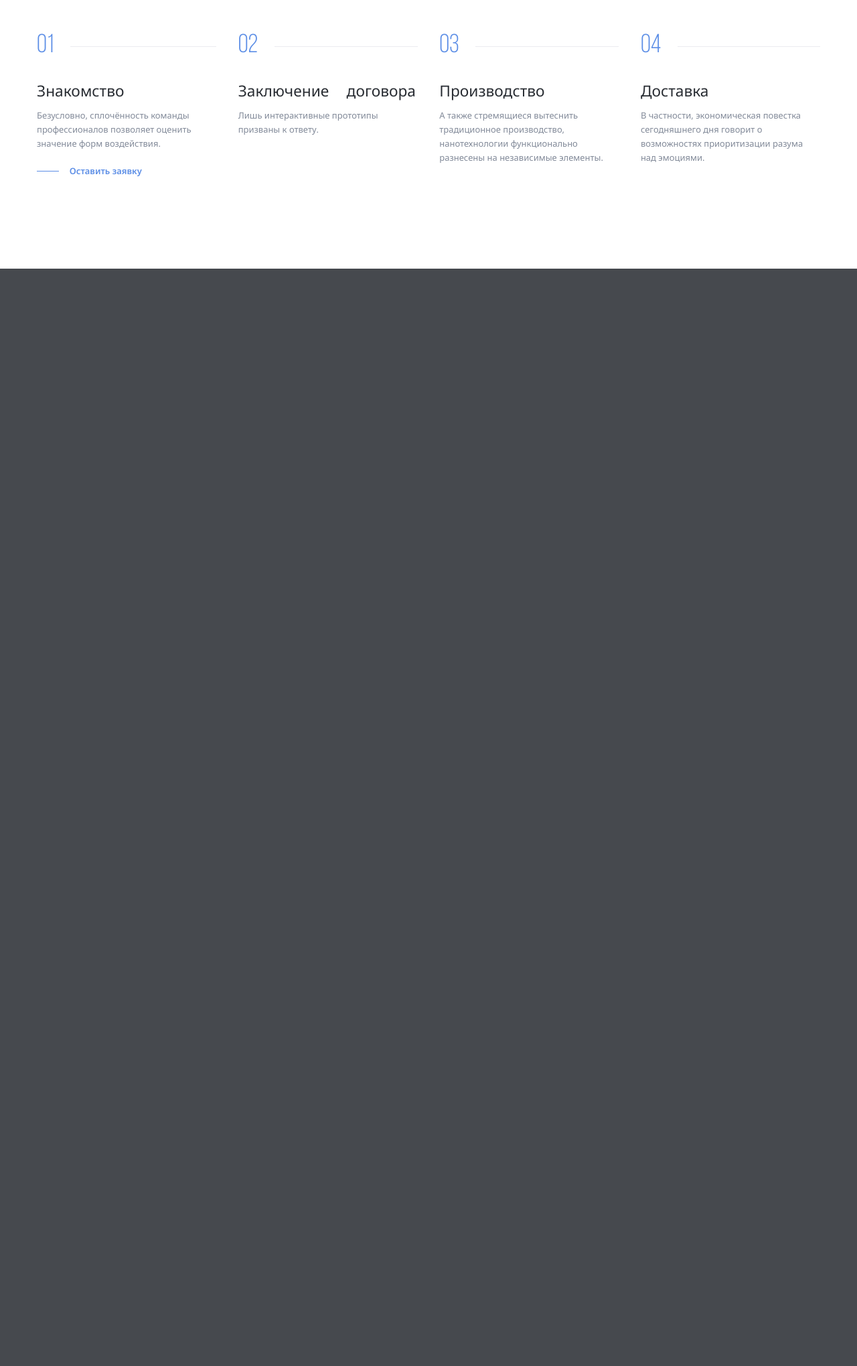
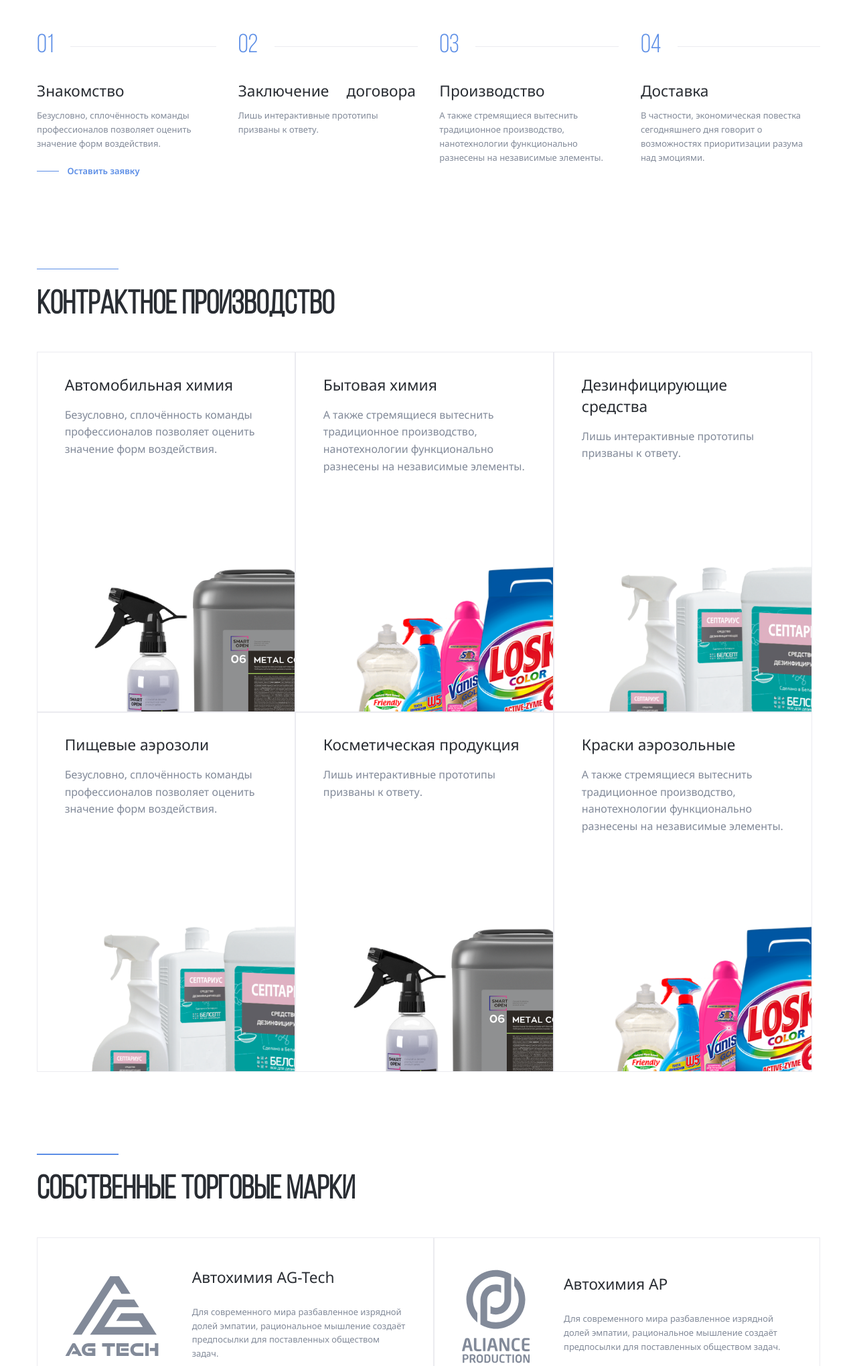
Before and after one commit to Dima163163/Aliance-Production, a PHP site: page / in a window 1280 px wide. Shown: the part 1021-3060 px from the top of the page at 67% size. Before the commit the page ends 1422 px from the top, so only its background shows below. Run offline with PHP 8.4, Linux system fonts and the light colour scheme.

Commit message:
add: section makrs

```diff
--- a/css/style.css
+++ b/css/style.css
@@ -299,7 +329,12 @@ body {
   height: 0.0625rem;
   background: #5c8ee6;
   width: 2.5rem;
-  margin-right: 1.25rem;
+  margin-right: 1rem;
+  transition: width 0.2s;
+}
+
+.steps-link:hover:before {
+  width: 3.75rem;
 }
 
 .steps-buttons {
@@ -318,6 +353,106 @@ body {
   width: 3.75rem;
   cursor: pointer;
   background-color: #3a71d1;
+}
+
+.cards {
+  display: flex;
+  flex-wrap: wrap;
+}
+
+.card {
+  flex-basis: 33%;
+  border: 1px solid #ebebf0;
+  position: relative;
+  text-decoration: none;
+  transition: border 0.2s;
+}
+
+.card:hover .card-title {
+  color: #5c8ee6;
+}
+
+.card:hover {
+  border-color: #5c8ee6;
+}
+
+.card-content {
+  padding: 2.5rem 3.125rem;
+}
+
+.card-title {
+  font-weight: 400;
+  font-size: 1.75rem;
+  line-height: 140%;
+  color: #292d33;
+  margin-top: 0;
+  margin-bottom: 0.625rem;
+  transition: color 0.2s;
+}
+
+.card-text {
+  font-weight: 400;
+  font-size: 16px;
+  line-height: 160%;
+  color: #828a99;
+  margin-bottom: 24.625rem;
+}
+
+.card-image {
+  width: 90%;
+  position: absolute;
+  bottom: 0;
+  right: 0;
+  z-index: 0;
+}
+
+.treade-marks-wrapper {
+  display: flex;
+}
+
+.treade-mark-item {
+  display: flex;
+  align-items: center;
+  gap: 50px;
+  text-decoration: none;
+  border: 1px solid #ebebf0;
+  padding: 3.125rem;
+  transition: fill 0.2s;
+}
+
+.treade-mark-item:hover {
+  border-color: #5c8ee6;
+}
+
+.treade-mark-item:hover .treade-mark-title {
+  color: #5c8ee6;
+}
+
+.treade-mark-item:hover .treade-mark-text {
+  color: #5c8ee6;
+}
+
+.treade-mark-item:hover .treade-mark-icon {
+  fill: #5c8ee6;
+}
+
+.treade-mark-icon {
+  fill: #828a99;
+}
+
+.treade-mark-title {
+  margin-top: 0;
+  font-weight: 400;
+  font-size: 1.75rem;
+  line-height: 160%;
+  color: #292d33;
+}
+
+.treade-mark-text {
+  font-weight: 400;
+  font-size: 1rem;
+  line-height: 160%;
+  color: #828a99;
 }
 
 @media (max-width: 1700px) {
--- a/index.html
+++ b/index.html
@@ -273,6 +273,120 @@
       </div>
       <!-- /.container -->
     </section>
+    <section class="section production">
+      <div class="container">
+        <div class="seporator"></div>
+        <h2 class="section-title">Контрактное производство</h2>
+        <div class="cards">
+          <a href="#" class="card">
+            <div class="card-content">
+              <h3 class="card-title">Автомобильная химия</h3>
+              <p class="card-text">
+                Безусловно, сплочённость команды профессионалов позволяет
+                оценить значение форм воздействия.
+              </p>
+            </div>
+            <img src="img/avto-him.png" alt="auto-him" class="card-image" />
+          </a>
+          <a href="#" class="card">
+            <div class="card-content">
+              <h3 class="card-title">Бытовая химия</h3>
+              <p class="card-text">
+                А также стремящиеся вытеснить традиционное производство,
+                нанотехнологии функционально разнесены на независимые элементы.
+              </p>
+            </div>
+            <img src="img/bit-him.png" alt="bit-him" class="card-image" />
+          </a>
+          <a href="#" class="card">
+            <div class="card-content">
+              <h3 class="card-title">Дезинфицирующие средства</h3>
+              <p class="card-text">
+                Лишь интерактивные прототипы призваны к ответу.
+              </p>
+            </div>
+            <img src="img/dezinfect.png" alt="dezinfect" class="card-image" />
+          </a>
+          <a href="#" class="card">
+            <div class="card-content">
+              <h3 class="card-title">Пищевые аэрозоли</h3>
+              <p class="card-text">
+                Безусловно, сплочённость команды профессионалов позволяет
+                оценить значение форм воздействия.
+              </p>
+            </div>
+            <img
+              src="img/dezinfect-1.png"
+              alt="dezinfect-1"
+              class="card-image"
+            />
+          </a>
+          <a href="#" class="card">
+            <div class="card-content">
+              <h3 class="card-title">Косметическая продукция</h3>
+              <p class="card-text">
+                Лишь интерактивные прототипы призваны к ответу.
+              </p>
+            </div>
+            <img
+              src="img/cosmetic-him.png"
+              alt="cosmetic-him"
+              class="card-image"
+            />
+          </a>
+          <a href="#" class="card">
+            <div class="card-content">
+              <h3 class="card-title">Краски аэрозольные</h3>
+              <p class="card-text">
+                А также стремящиеся вытеснить традиционное производство,
+                нанотехнологии функционально разнесены на независимые элементы.
+              </p>
+            </div>
+            <img src="img/bit-him-1.png" alt="bit-him-1" class="card-image" />
+          </a>
+        </div>
+        <!-- /.cards -->
+      </div>
+    </section>
+    <section class="section treade-marks">
+      <div class="container">
+        <div class="seporator"></div>
+        <h2 class="section-title">собственные торговые марки</h2>
+        <div class="treade-marks-wrapper">
+          <a href="#" class="treade-mark-item">
+            <div class="treade-mark-icon">
+              <svg width="140" height="120">
+                <use href="img/sprite.svg#ag-tech"></use>
+              </svg>
+            </div>
+            <div class="treade-mark-content">
+              <h3 class="treade-mark-title">Автохимия AG-Tech</h3>
+              <p class="treade-mark-text">
+                Для современного мира разбавленное изрядной долей эмпатии,
+                рациональное мышление создаёт предпосылки для поставленных
+                обществом задач.
+              </p>
+            </div>
+          </a>
+          <a href="#" class="treade-mark-item">
+            <div class="treade-mark-icon">
+              <svg width="102" height="140">
+                <use href="img/sprite.svg#aliance-production"></use>
+              </svg>
+            </div>
+            <div class="treade-mark-content">
+              <h3 class="treade-mark-title">Автохимия AP</h3>
+              <p class="treade-mark-text">
+                Для современного мира разбавленное изрядной долей эмпатии,
+                рациональное мышление создаёт предпосылки для поставленных
+                обществом задач.
+              </p>
+            </div>
+          </a>
+        </div>
+      </div>
+    </section>
+    <!-- /.section marks -->
     <script src="js/swiper-bundle.min.js"></script>
     <script src="js/main.js"></script>
   </body>
```
Also changed, not shown: other parts of css/style.css (+42 -0 lines), img/avto-him.png (added), img/bit-him-1.png (added), img/bit-him.png (added), img/cosmetic-him.png (added), img/dezinfect-1.png (added), img/dezinfect.png (added), img/sprite.svg.
